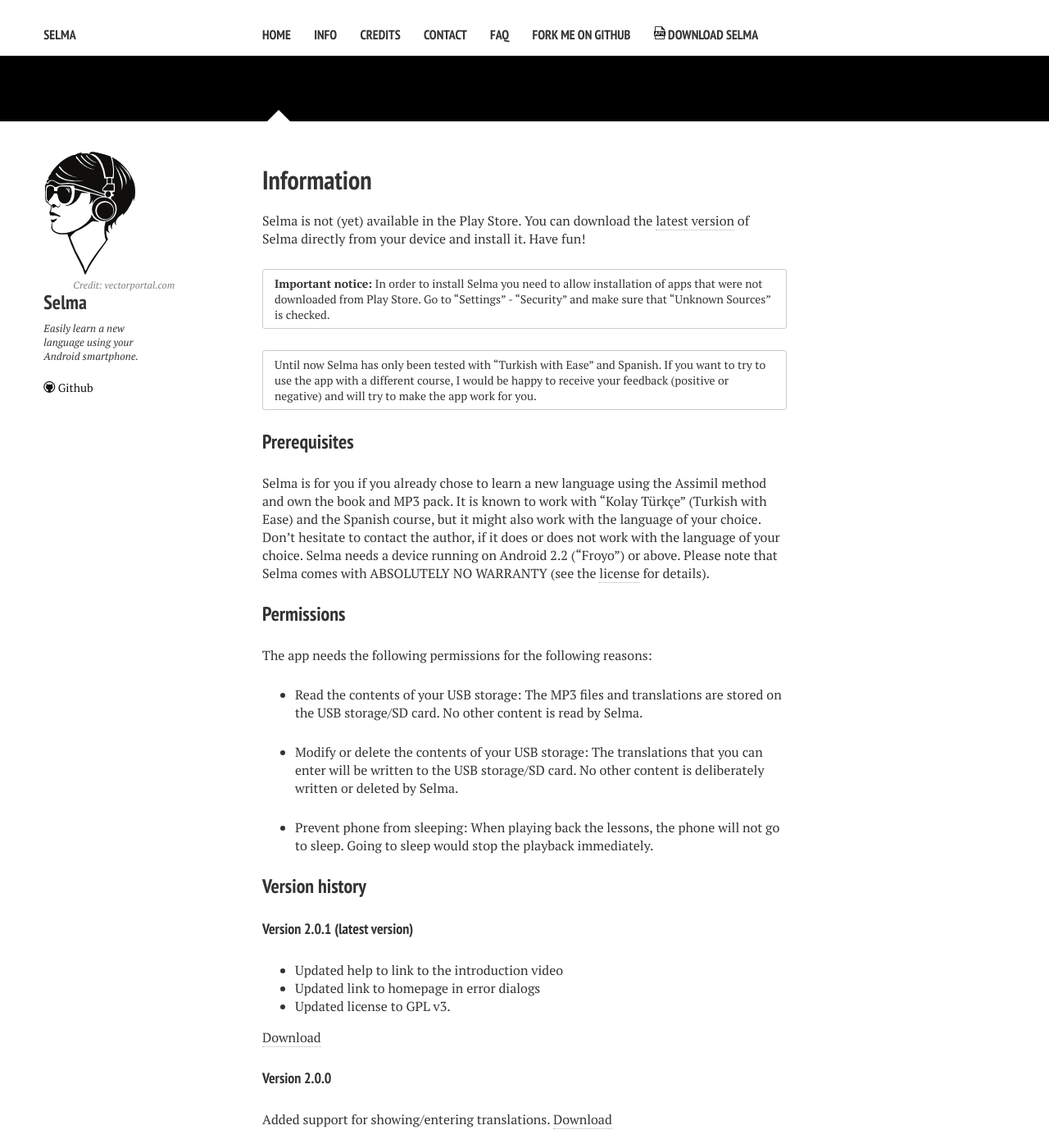
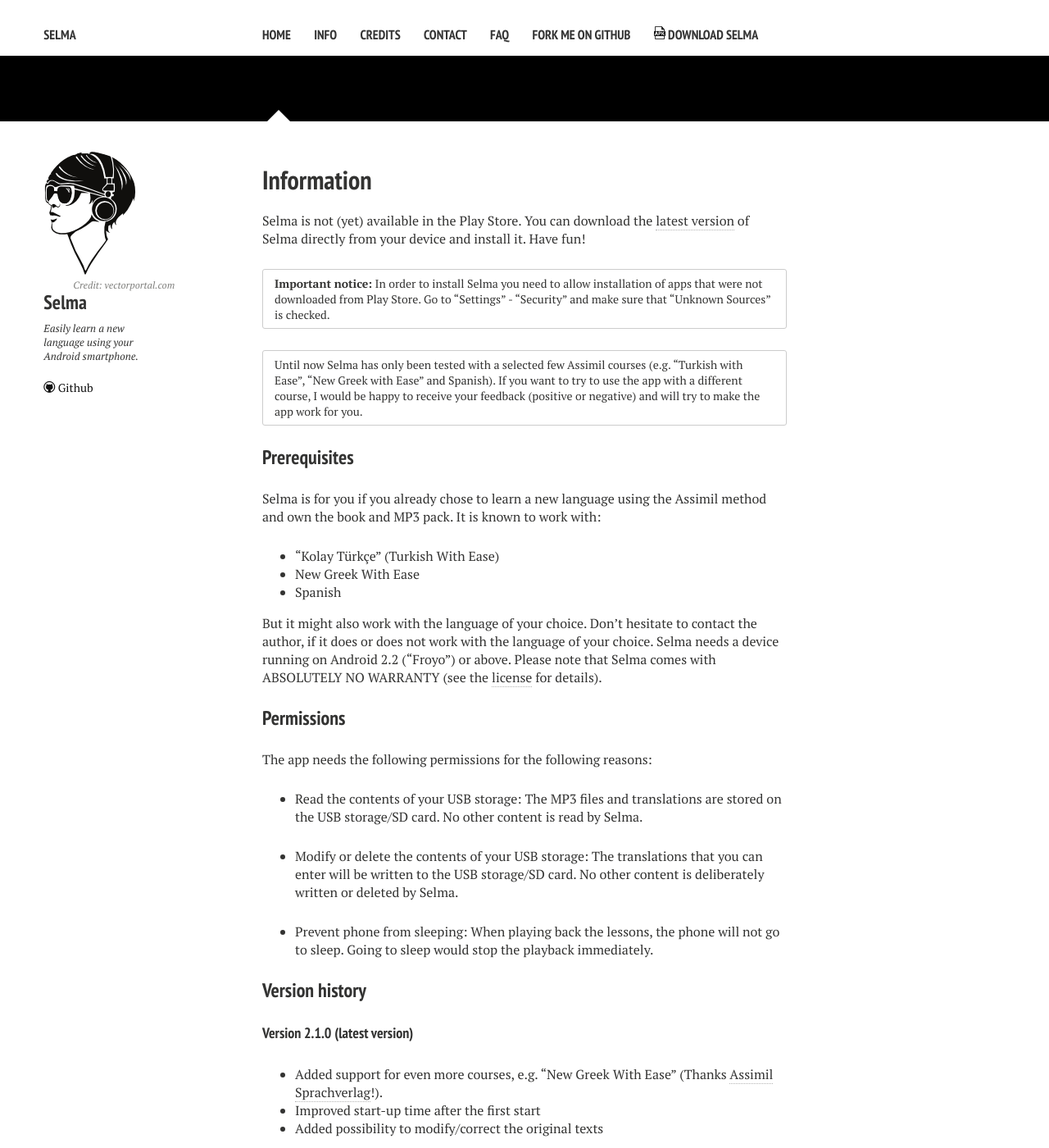
Before and after one commit to federvieh/selma, a Jekyll site: the page built from info.md, in a window 1280 px wide and 1400 px high. Shown: the whole window at 82% size. Built offline with Jekyll 4.4.1, drawn with Linux system fonts in a browser that asks for light colours; nearby versions of some CDN libraries; some of the changed text lies outside the part shown.

Commit message:
Updates for v2.1.0. Credits to Assimil Sprachverlag.

```diff
--- a/info.md
+++ b/info.md
@@ -13,11 +13,17 @@
 **Important notice:** In order to install Selma you need to allow installation of apps that were not downloaded from Play Store. Go to "Settings" - "Security" and make sure that "Unknown Sources" is checked.
 {: .notice}
 
-Until now Selma has only been tested with "Turkish with Ease" and Spanish. If you want to try to use the app with a different course, I would be happy to receive your feedback (positive or negative) and will try to make the app work for you.
+Until now Selma has only been tested with a selected few Assimil courses (e.g. "Turkish with Ease", "New Greek with Ease" and Spanish). If you want to try to use the app with a different course, I would be happy to receive your feedback (positive or negative) and will try to make the app work for you.
 {: .notice}
 
 ### Prerequisites
-Selma is for you if you already chose to learn a new language using the Assimil method and own the book and MP3 pack. It is known to work with "Kolay Türkçe" (Turkish with Ease) and the Spanish course, but it might also work with the language of your choice. Don't hesitate to contact the author, if it does or does not work with the language of your choice. Selma needs a device running on Android 2.2 ("Froyo") or above. Please note that Selma comes with ABSOLUTELY NO WARRANTY (see the [license](https://github.com/federvieh/selma/blob/master/LICENSE) for details).
+Selma is for you if you already chose to learn a new language using the Assimil method and own the book and MP3 pack. It is known to work with:
+
+* "Kolay Türkçe" (Turkish With Ease)
+* New Greek With Ease
+* Spanish
+
+But it might also work with the language of your choice. Don't hesitate to contact the author, if it does or does not work with the language of your choice. Selma needs a device running on Android 2.2 ("Froyo") or above. Please note that Selma comes with ABSOLUTELY NO WARRANTY (see the [license](https://github.com/federvieh/selma/blob/master/LICENSE) for details).
 
 ### Permissions
 The app needs the following permissions for the following reasons:
@@ -30,25 +36,32 @@
 
 ### Version history
 
-#### Version 2.0.1 (latest version)
+#### Version 2.1.0 (latest version)
+* Added support for even more courses, e.g. "New Greek With Ease" (Thanks [Assimil Sprachverlag](http://www.assimilwelt.com/)!).
+* Improved start-up time after the first start
+* Added possibility to modify/correct the original texts
+
+[Download](https://github.com/federvieh/selma/blob/v2.1.0/build/Selma.apk?raw=true)
+
+#### Version 2.0.1
 * Updated help to link to the introduction video
 * Updated link to homepage in error dialogs
 * Updated license to GPL v3.
 
-[Download](https://github.com/federvieh/selma/blob/409f5752d482f6cd08790abb7dca279936bd4627/build/Selma.apk?raw=true)
+[Download](https://github.com/federvieh/selma/blob/v2.0.1/build/Selma.apk?raw=true)
 
 #### Version 2.0.0
 Added support for showing/entering translations.
-[Download](https://github.com/federvieh/selma/blob/68e8348070eb756660790f9b0151dd9a0bac96dc/build/Selma.apk?raw=true)
+[Download](https://github.com/federvieh/selma/blob/v2.0.0/build/Selma.apk?raw=true)
 
 #### Version 1.1.0
 Added support for other languages than Turkish after user feedback (Thanks Marcin!).
-[Download](https://github.com/federvieh/selma/blob/e201d9502ae5029251e50a9e3ebe083bdfafd3c9/build/Selma.apk?raw=true)
+[Download](https://github.com/federvieh/selma/blob/v1.1.0/build/Selma.apk?raw=true)
 
 #### Version 1.0.2
 Fixed support for Android 4.4 (KitKat).
-[Download](https://github.com/federvieh/selma/blob/6373dda49ac8f61cbd29c2d666e79b92afecddc0/build/Selma.apk?raw=true)
+[Download](https://github.com/federvieh/selma/blob/v1.0.2/build/Selma.apk?raw=true)
 
 #### Version 1.0.1
 First official version of Selma.
-[Download](https://github.com/federvieh/selma/blob/67dd90a8a6a5272cb79ea82ae1fce4ed813b70d1/build/Selma.apk?raw=true)
+[Download](https://github.com/federvieh/selma/blob/v1.0.1/build/Selma.apk?raw=true)
```
Also changed, not shown: credits.md (+2 -0 lines), faq.md (+7 -1 lines).
